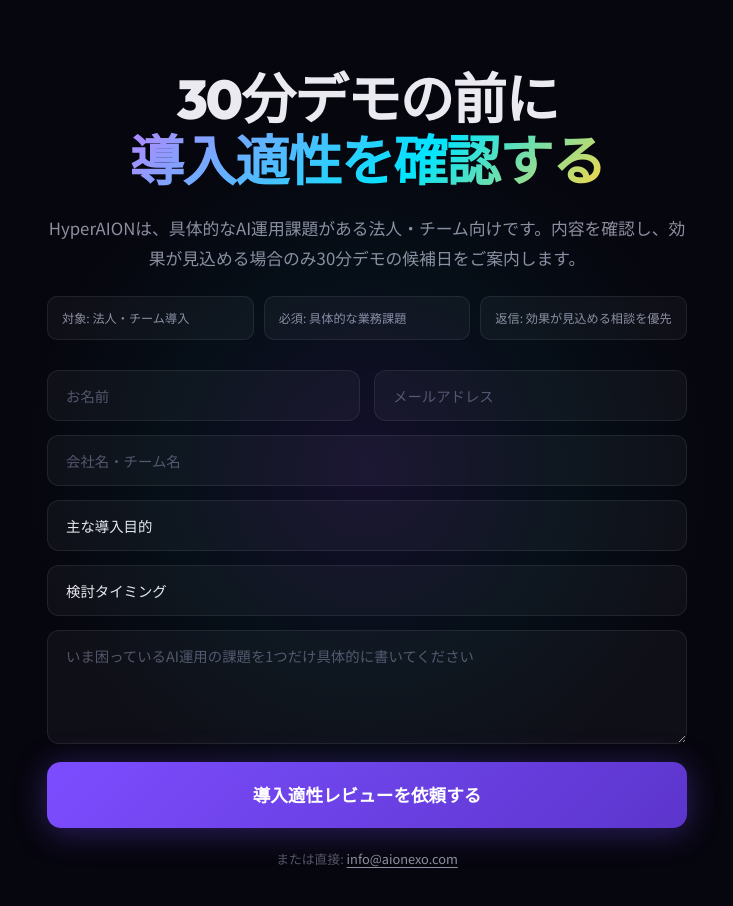
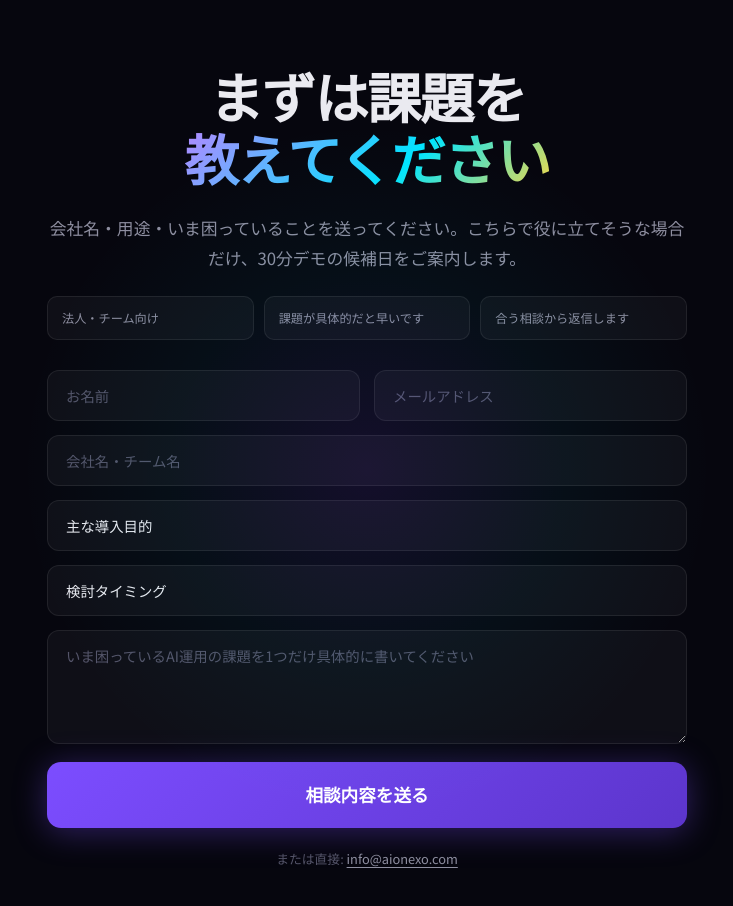
Before and after one commit to hepodo/hyperaion-lp, a website built with Vite: page index.html in a window 1280 px wide. Shown: the part 8640-9546 px from the top of the page, without its empty margins (273-1006 px from the left). Built offline with nearby package versions, Linux system fonts and the light colour scheme.

Commit message:
refactor: soften HyperAION CTA copy

```diff
--- a/index.html
+++ b/index.html
@@ -682,15 +682,15 @@
       <div class="contact-wrap" data-anim>
         <div class="contact-orb"></div>
         <h2 class="contact-h2" data-i18n="cta.h2" data-i18n-html="1">
-          30分デモの前に<br /><span class="gradient-text">導入適性を確認する</span>
+          まずは課題を<br /><span class="gradient-text">教えてください</span>
         </h2>
         <p class="contact-p" data-i18n="cta.p">
-          HyperAIONは、具体的なAI運用課題がある法人・チーム向けです。内容を確認し、効果が見込める場合のみ30分デモの候補日をご案内します。
+          会社名・用途・いま困っていることを送ってください。こちらで役に立てそうな場合だけ、30分デモの候補日をご案内します。
         </p>
         <div class="contact-filter" data-i18n="cta.filter" data-i18n-html="1">
-          <span>対象: 法人・チーム導入</span>
-          <span>必須: 具体的な業務課題</span>
-          <span>返信: 効果が見込める相談を優先</span>
+          <span>法人・チーム向け</span>
+          <span>課題が具体的だと早いです</span>
+          <span>合う相談から返信します</span>
         </div>
         <form class="contact-form" id="contactForm" action="https://formspree.io/f/placeholder" method="POST">
           <div class="form-row">
@@ -713,7 +713,7 @@
             <option value="research">情報収集中</option>
           </select>
           <textarea name="message" placeholder="いま困っているAI運用の課題を1つだけ具体的に書いてください" rows="4" required class="form-input form-textarea"></textarea>
-          <button type="submit" class="cta-primary cta-primary--lg form-submit" data-i18n="cta.submit">導入適性レビューを依頼する</button>
+          <button type="submit" class="cta-primary cta-primary--lg form-submit" data-i18n="cta.submit">相談内容を送る</button>
         </form>
         <p class="contact-email">または直接: <a href="mailto:info@aionexo.com">info@aionexo.com</a></p>
       </div>
--- a/main.js
+++ b/main.js
@@ -398,10 +398,10 @@
     'faq.a3': 'HyperAION does not force humans to memorize each model\'s preferred prompt style. It absorbs those differences through a decision engine that assigns the right roles, steps, and checks for each task, an execution workflow, skill selection, and evaluation gates.',
     'faq.q4': 'Where can the evidence be checked?',
     'faq.a4': 'Evidence includes published papers, Zenodo records, GhostCollider and Erinys Memory GitHub implementations, international AI film festival selections, speaking engagements, and Alibaba Cloud MVP recognition.',
-    'cta.h2': 'Before the 30-minute demo,<br /><span class="gradient-text">check the fit first</span>.',
-    'cta.p': 'HyperAION is for companies and teams with concrete AI operations problems. We review the request first and send demo slots only when there is a strong chance it will help.',
-    'cta.filter': '<span>For: company or team rollout</span><span>Required: a concrete workflow problem</span><span>Reply: prioritized for high-fit requests</span>',
-    'cta.submit': 'Request a Fit Review',
+    'cta.h2': 'Tell us what<br /><span class="gradient-text">you want to fix</span>.',
+    'cta.p': 'Send your company, use case, and current AI workflow problem. If HyperAION looks useful for it, we will reply with 30-minute demo slots.',
+    'cta.filter': '<span>For companies and teams</span><span>Concrete problems help us respond faster</span><span>We reply where we can be useful</span>',
+    'cta.submit': 'Send the Details',
     'aip.h2': 'LLMs are not omnipotent.<br />But give them structure, and they <span class="gradient-text">transform</span>.',
     'aip.sub': 'LLMs actually running on HyperAION speak — from the "tool being used" side.',
     'aip.gpt.role': 'Responded with impressions on HyperAION',
```
